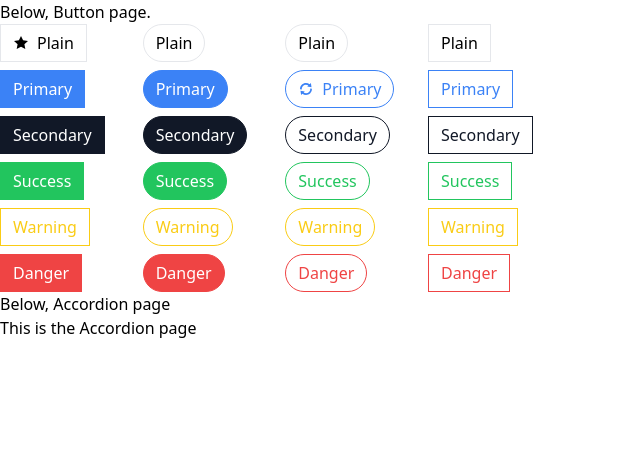
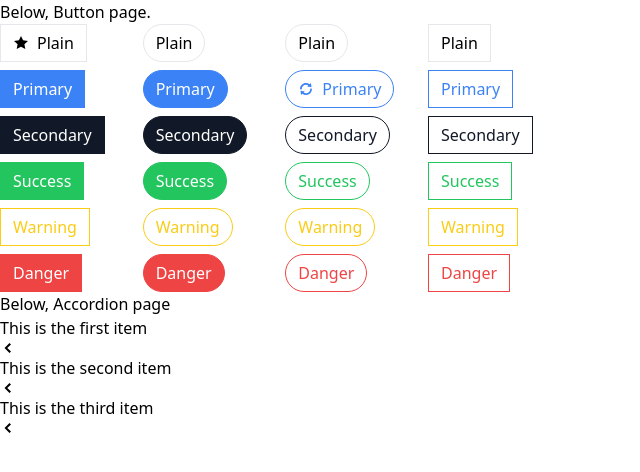
Before and after one commit to pedrolopezbiedma/React_FWK_Docu, a React (Create React App) app: page / in a window 1280 px wide. Shown: the top 472 px of the page, without its empty margins (0-640 px from the left). Built offline with nearby package versions, Linux system fonts and the light colour scheme.

Commit message:
Developing the Accordion component

```diff
--- /dev/null
+++ b/src/components/Accordion.js
@@ -0,0 +1,33 @@
+import { useState } from "react"
+
+import { GoChevronDown, GoChevronLeft } from "react-icons/go";
+
+const Accordion = ({ items }) => {
+    console.log('Items from props are -->', items)
+
+    const [expandedIndex, setExpandedIndex] = useState(-1);
+    const isExpanded = (index) => index === expandedIndex;
+
+    const handleClick = (clickedIndex) => {
+        isExpanded(clickedIndex) ? setExpandedIndex(-1) : setExpandedIndex(clickedIndex)
+    }
+
+    return (
+        <div>
+            { items.map((item) => {
+                    return (
+                        <div key={item.id}>
+                            <div onClick={() => handleClick(item.id)}>
+                                { item.header }
+                                { isExpanded(item.id) ? <GoChevronDown /> : <GoChevronLeft />}
+                            </div>
+                            { isExpanded(item.id) && <div>{ item.content }</div>}
+                        </div>
+                    )
+                })
+            }
+        </div>
+    )
+}
+
+export default Accordion
--- a/src/pages/AccordionPage.js
+++ b/src/pages/AccordionPage.js
@@ -1,6 +1,14 @@
+import Accordion from "../components/Accordion";
+
 const AccordionPage = () => {
+    const items = [
+        { id: 1, header: 'This is the first item', content: 'This is the content for the first item'},
+        { id: 2, header: 'This is the second item', content: 'This is the content for the second item'},
+        { id: 3, header: 'This is the third item', content: 'This is the content for the third item'},
+    ];
+
     return (
-        <h1>This is the Accordion page</h1>
+        <Accordion items={ items } />
     )
 }
 
```
